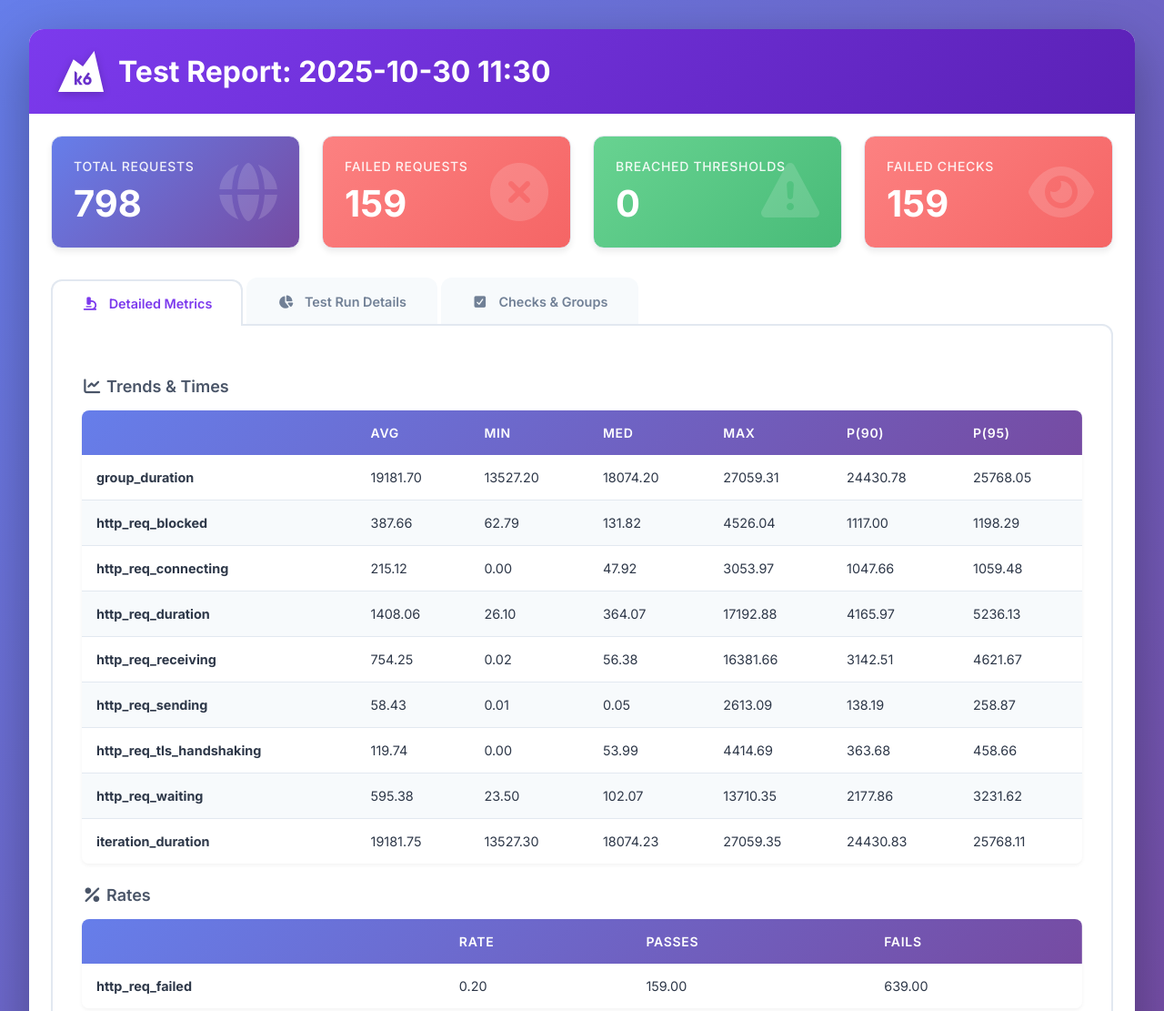
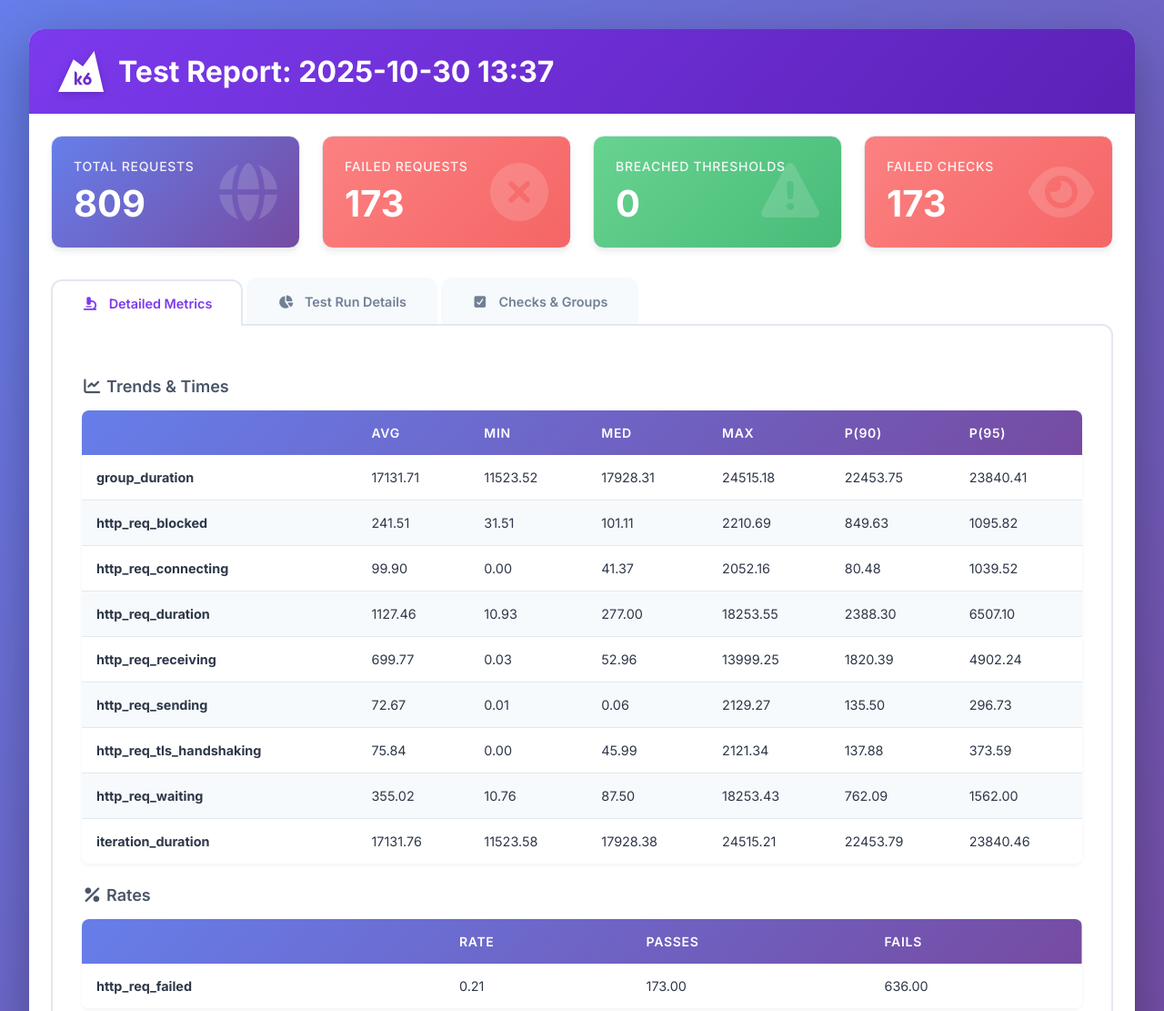
Before and after one commit to khazeez/auto-test, a plain HTML site: page report.html in a window 1280 px wide. Shown: the top 1111 px of the page at 91% size. Drawn offline with Linux system fonts and the light colour scheme.

Commit message:
update dependencies

```diff
--- a/report.html
+++ b/report.html
@@ -10,7 +10,7 @@
     <link href="https://fonts.googleapis.com/css2?family=Inter:wght@300;400;500;600;700&display=swap" rel="stylesheet">
 
     <meta name="viewport" content="width=device-width, initial-scale=1.0" />
-    <title>Test Report: 2025-10-30 11:30</title>
+    <title>Test Report: 2025-10-30 13:37</title>
     <style>
       * {
         margin: 0;
@@ -473,7 +473,7 @@
       <header>
         <h1>
           <svg width="50" height="45" viewBox="0 0 50 45" fill="none"><path d="M31.968 34.681a2.007 2.007 0 002.011-2.003c0-1.106-.9-2.003-2.011-2.003a2.007 2.007 0 00-2.012 2.003c0 1.106.9 2.003 2.012 2.003z" fill="white"></path><path d="M39.575 0L27.154 16.883 16.729 9.31 0 45h50L39.575 0zM23.663 37.17l-2.97-4.072v4.072h-2.751V22.038l2.75 1.989v7.66l3.659-5.014 2.086 1.51-3.071 4.21 3.486 4.776h-3.189v.001zm8.305.17c-2.586 0-4.681-2.088-4.681-4.662 0-1.025.332-1.972.896-2.743l4.695-6.435 2.086 1.51-2.239 3.07a4.667 4.667 0 013.924 4.6c0 2.572-2.095 4.66-4.681 4.66z" fill="white"></path></svg>
-          Test Report: 2025-10-30 11:30
+          Test Report: 2025-10-30 13:37
         </h1>
       </header>
 
@@ -484,7 +484,7 @@
             <i class="fas fa-globe icon"></i>
             <h4>Total Requests</h4>
             <div class="metric-value">
-              798
+              809
 
             </div>
           </div>
@@ -493,7 +493,7 @@
             <div class="metric-card danger">
               <i class="fas fa-times-circle icon"></i>
               <h4>Failed Requests</h4>
-              <div class="metric-value">159</div>
+              <div class="metric-value">173</div>
             </div>
 
 
@@ -506,7 +506,7 @@
           <div class="metric-card danger">
             <i class="fas fa-eye icon"></i>
             <h4>Failed Checks</h4>
-            <div class="metric-value">159</div>
+            <div class="metric-value">173</div>
           </div>
         </div>
 
@@ -542,153 +542,153 @@
                   <tr>
                     <td><b>group_duration</b></td>
 
-                      <td class="">19181.70</td>
+                      <td class="">17131.71</td>
 
-                      <td class="">13527.20</td>
+                      <td class="">11523.52</td>
 
-                      <td class="">18074.20</td>
+                      <td class="">17928.31</td>
 
-                      <td class="">27059.31</td>
+                      <td class="">24515.18</td>
 
-                      <td class="">24430.78</td>
+                      <td class="">22453.75</td>
 
-                      <td class="">25768.05</td>
+                      <td class="">23840.41</td>
 
                   </tr>
 
                   <tr>
                     <td><b>http_req_blocked</b></td>
 
-                      <td class="">387.66</td>
+                      <td class="">241.51</td>
 
-                      <td class="">62.79</td>
+                      <td class="">31.51</td>
 
-                      <td class="">131.82</td>
+                      <td class="">101.11</td>
 
-                      <td class="">4526.04</td>
+                      <td class="">2210.69</td>
 
-                      <td class="">1117.00</td>
+                      <td class="">849.63</td>
 
-                      <td class="">1198.29</td>
+                      <td class="">1095.82</td>
 
                   </tr>
 
                   <tr>
                     <td><b>http_req_connecting</b></td>
 
-                      <td class="">215.12</td>
+                      <td class="">99.90</td>
 
                       <td class="">0.00</td>
 
-                      <td class="">47.92</td>
+                      <td class="">41.37</td>
 
-                      <td class="">3053.97</td>
+                      <td class="">2052.16</td>
 
-                      <td class="">1047.66</td>
+                      <td class="">80.48</td>
 
-                      <td class="">1059.48</td>
+                      <td class="">1039.52</td>
 
                   </tr>
 
                   <tr>
                     <td><b>http_req_duration</b></td>
 
-                      <td class="">1408.06</td>
+                      <td class="">1127.46</td>
 
-                      <td class="">26.10</td>
+                      <td class="">10.93</td>
 
-                      <td class="">364.07</td>
+                      <td class="">277.00</td>
 
-                      <td class="">17192.88</td>
+                      <td class="">18253.55</td>
 
-                      <td class="">4165.97</td>
+                      <td class="">2388.30</td>
 
-                      <td class="">5236.13</td>
+                      <td class="">6507.10</td>
 
                   </tr>
 
                   <tr>
                     <td><b>http_req_receiving</b></td>
 
-                      <td class="">754.25</td>
+                      <td class="">699.77</td>
 
-                      <td class="">0.02</td>
+                      <td class="">0.03</td>
 
-                      <td class="">56.38</td>
+                      <td class="">52.96</td>
 
-                      <td class="">16381.66</td>
+                      <td class="">13999.25</td>
 
-                      <td class="">3142.51</td>
+                      <td class="">1820.39</td>
 
-                      <td class="">4621.67</td>
+                      <td class="">4902.24</td>
 
                   </tr>
 
                   <tr>
                     <td><b>http_req_sending</b></td>
 
-                      <td class="">58.43</td>
+                      <td class="">72.67</td>
 
                       <td class="">0.01</td>
 
-                      <td class="">0.05</td>
+                      <td class="">0.06</td>
 
-                      <td class="">2613.09</td>
+                      <td class="">2129.27</td>
 
-                      <td class="">138.19</td>
+                      <td class="">135.50</td>
 
-                      <td class="">258.87</td>
+                      <td class="">296.73</td>
 
                   </tr>
 
                   <tr>
                     <td><b>http_req_tls_handshaking</b></td>
 
-                      <td class="">119.74</td>
+                      <td class="">75.84</td>
 
                       <td class="">0.00</td>
 
-                      <td class="">53.99</td>
+                      <td class="">45.99</td>
 
-                      <td class="">4414.69</td>
+                      <td class="">2121.34</td>
 
-                      <td class="">363.68</td>
+                      <td class="">137.88</td>
 
-                      <td class="">458.66</td>
+                      <td class="">373.59</td>
 
                   </tr>
 
                   <tr>
                     <td><b>http_req_waiting</b></td>
 
-                      <td class="">595.38</td>
+                      <td class="">355.02</td>
 
-                      <td class="">23.50</td>
+                      <td class="">10.76</td>
 
-                      <td class="">102.07</td>
+                      <td class="">87.50</td>
 
-                      <td class="">13710.35</td>
+                      <td class="">18253.43</td>
 
-                      <td class="">2177.86</td>
+                      <td class="">762.09</td>
 
-                      <td class="">3231.62</td>
+                      <td class="">1562.00</td>
 
                   </tr>
 
                   <tr>
                     <td><b>iteration_duration</b></td>
 
-                      <td class="">19181.75</td>
+                      <td class="">17131.76</td>
 
-                      <td class="">13527.30</td>
+                      <td class="">11523.58</td>
 
-                      <td class="">18074.23</td>
+                      <td class="">17928.38</td>
 
-                      <td class="">27059.35</td>
+                      <td class="">24515.21</td>
 
-                      <td class="">24430.83</td>
+                      <td class="">22453.79</td>
 
-                      <td class="">25768.11</td>
+                      <td class="">23840.46</td>
 
                   </tr>
 
@@ -713,13 +713,13 @@
                     <td><b>http_req_failed</b></td>
 
 
-                      <td class="">0.20</td>
+                      <td class="">0.21</td>
 
 
-                      <td class="">159.00</td>
+                      <td class="">173.00</td>
 
 
-                      <td class="">639.00</td>
+                      <td class="">636.00</td>
 
                   </tr>
 
@@ -744,11 +744,11 @@
                   <i class="fas fa-eye icon"></i>
                   <div class="stat-row">
                     <span class="stat-label">Passed</span>
-                    <span class="stat-value">639</span>
+                    <span class="stat-value">636</span>
                   </div>
                   <div class="stat-row">
                     <span class="stat-label">Failed</span>
-                    <span class="stat-value">159</span>
+                    <span class="stat-value">173</span>
                   </div>
                 </div>
 
@@ -759,11 +759,11 @@
                   <i class="fas fa-redo icon"></i>
                   <div class="stat-row">
                     <span class="stat-label">Total</span>
-                    <span class="stat-value">43</span>
+                    <span class="stat-value">66</span>
                   </div>
                   <div class="stat-row">
                     <span class="stat-label">Rate</span>
-                    <span class="stat-value">1.50/s</span>
+                    <span class="stat-value">2.65/s</span>
                   </div>
                 </div>
 
@@ -787,14 +787,14 @@
                 <div class="stat-row">
                   <span class="stat-label">Total</span>
                   <span class="stat-value">
-                    798
+                    809
 
                   </span>
                 </div>
                 <div class="stat-row">
                   <span class="stat-label">Rate</span>
                   <span class="stat-value">
-                    27.90/s
+                    32.44/s
 
                   </span>
                 </div>
@@ -805,11 +805,11 @@
                 <i class="fas fa-cloud-download-alt icon"></i>
                 <div class="stat-row">
                   <span class="stat-label">Total</span>
-                  <span class="stat-value">70.60 MB</span>
+                  <span class="stat-value">71.94 MB</span>
                 </div>
                 <div class="stat-row">
                   <span class="stat-label">Rate</span>
-                  <span class="stat-value">2.47 mB/s</span>
+                  <span class="stat-value">2.89 mB/s</span>
                 </div>
               </div>
 
@@ -818,7 +818,7 @@
                 <i class="fas fa-cloud-upload-alt icon"></i>
                 <div class="stat-row">
                   <span class="stat-label">Total</span>
-                  <span class="stat-value">0.43 MB</span>
+                  <span class="stat-value">0.44 MB</span>
                 </div>
                 <div class="stat-row">
                   <span class="stat-label">Rate</span>
@@ -852,28 +852,28 @@
 
                         <tr class="checkDetails">
                           <td width="50%">/http/ability/2</td>
-                          <td class="good">143</td>
+                          <td class="good">165</td>
                           <td class="">0</td>
                           <td class="">100.00</td>
                         </tr>
 
                         <tr class="checkDetails">
                           <td width="50%">/db/lawang</td>
-                          <td class="good">138</td>
+                          <td class="good">152</td>
                           <td class="">0</td>
                           <td class="">100.00</td>
                         </tr>
 
                         <tr class="checkDetails">
                           <td width="50%">/js/mock/user</td>
-                          <td class="good">134</td>
+                          <td class="good">113</td>
                           <td class="">0</td>
                           <td class="">100.00</td>
                         </tr>
 
                         <tr class="checkDetails">
                           <td width="50%">/lb/api/character</td>
-                          <td class="good">121</td>
+                          <td class="good">108</td>
                           <td class="">0</td>
                           <td class="">100.00</td>
                         </tr>
@@ -881,13 +881,13 @@
                         <tr class="checkDetails">
                           <td width="50%">/js/mock/external-get</td>
                           <td class="">0</td>
-                          <td class="failed">114</td>
+                          <td class="failed">103</td>
                           <td class="failed">0.00</td>
                         </tr>
 
                         <tr class="checkDetails">
                           <td width="50%">/js/decrypt</td>
-                          <td class="good">103</td>
+                          <td class="good">98</td>
                           <td class="">0</td>
                           <td class="">100.00</td>
                         </tr>
@@ -895,7 +895,7 @@
                         <tr class="checkDetails">
                           <td width="50%">/proxy/get-networks/velib</td>
                           <td class="">0</td>
-                          <td class="failed">45</td>
+                          <td class="failed">70</td>
                           <td class="failed">0.00</td>
                         </tr>
 
```
